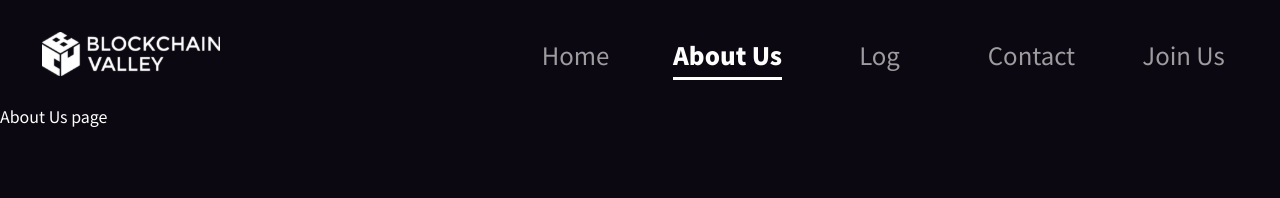
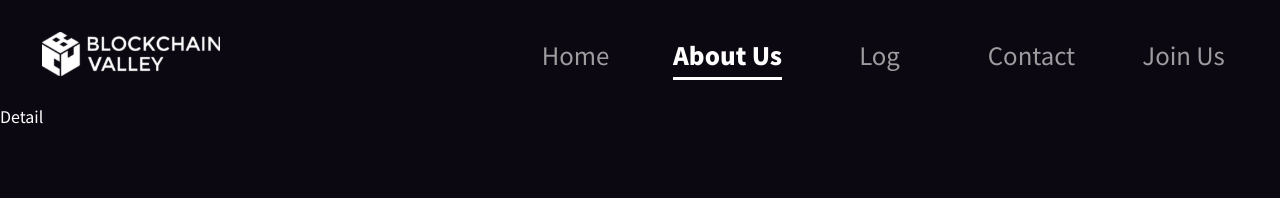
Before and after one commit to mangming2/home, a React (Create React App) app in the folder client/: page /about in a window 1280 px wide. Shown: the top 198 px of the page. Built offline with nearby package versions, Linux system fonts and the light colour scheme.

Commit message:
feat: About page 기본 구성

```diff
--- a/client/src/App.js
+++ b/client/src/App.js
@@ -2,11 +2,14 @@ import { Route, Routes } from 'react-router-dom';
 
 import Header from './components/Header';
 import HomePage from './pages/HomePage';
-import AboutPage from './pages/AboutPage';
+import AboutPage from './pages/About/AboutPage';
 import LogPage from './pages/LogPage';
 import ContactPage from './pages/ContactPage';
 import JoinPage from './pages/JoinPage';
 import NotFoundPage from './pages/NotFoundPage';
+import DetailPage from './pages/About/DetailPage';
+import SessionPage from './pages/About/SessionPage';
+import MembersPage from './pages/About/MembersPage';
 import Footer from './components/Footer';
 
 import './App.css';
--- /dev/null
+++ b/client/src/pages/About/AboutPage.js
@@ -0,0 +1,14 @@
+import Main from '../../components/Main';
+import DetailPage from './DetailPage';
+import SessionPage from './SessionPage';
+import MembersPage from './MembersPage';
+
+// TODO 디폴트 active 클래스 설정하기
+
+const AboutPage = () => (
+  <Main>
+    <DetailPage />
+  </Main>
+);
+
+export default AboutPage;
--- /dev/null
+++ b/client/src/pages/About/DetailPage.js
@@ -0,0 +1,3 @@
+const DetailPage = () => <h3>Detail</h3>;
+
+export default DetailPage;
--- /dev/null
+++ b/client/src/pages/About/MembersPage.js
@@ -0,0 +1,3 @@
+const MembersPage = () => <h3>Members</h3>;
+
+export default MembersPage;
--- /dev/null
+++ b/client/src/pages/About/SessionPage.js
@@ -0,0 +1,3 @@
+const SessionPage = () => <h3>Session</h3>;
+
+export default SessionPage;
--- a/client/src/pages/AboutPage.js
+++ /dev/null
@@ -1,9 +0,0 @@
-import Main from '../components/Main';
-
-const AboutPage = () => (
-  <Main>
-    <h2>About Us page</h2>
-  </Main>
-);
-
-export default AboutPage;
```
